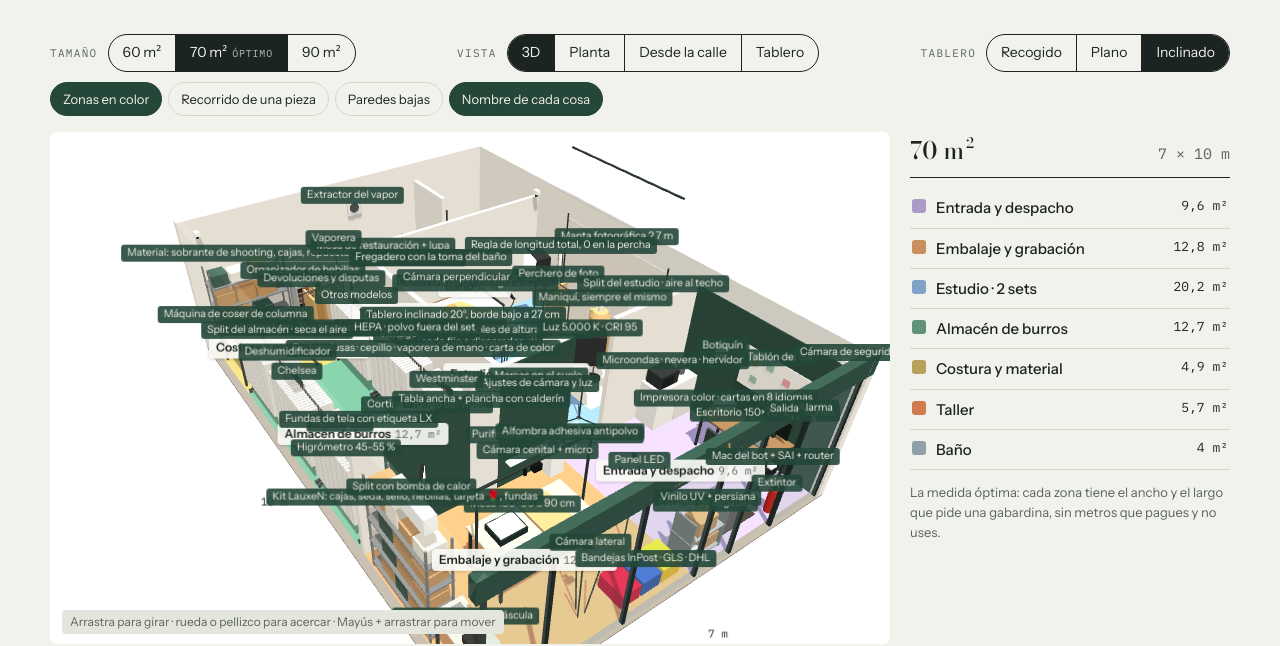
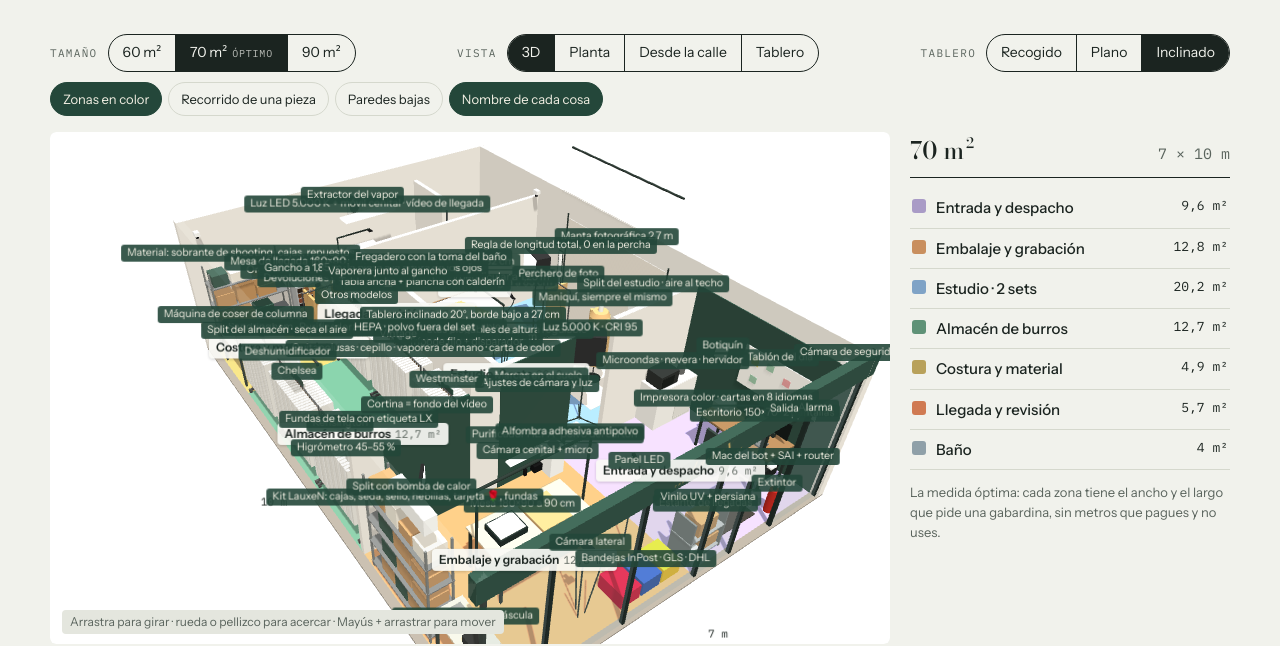
Before and after one commit to Merokkk/local-lauxen, a plain HTML site: page index.html in a window 1280 px wide. Shown: the part 186-832 px from the top of the page. Drawn offline with nearby package versions, Linux system fonts and the light colour scheme.

Commit message:
Zona de llegada: mesa 160x90, gancho y luz para grabar; plancha fuera del estudio
Co-Authored-By: Claude Opus 5.5 <noreply@anthropic.com>

```diff
--- a/index.html
+++ b/index.html
@@ -227,7 +227,7 @@ footer{font-size:13px; color:var(--muted); border-top:1px solid var(--line); pad
         <div class="row"><span>Burros con margen</span><span id="rWith">6</span></div>
         <div class="row"><span>Peso por burro (1,8 kg por pieza)</span><span id="rKg">36 kg de 100</span></div>
         <div class="row"><span>Pared que ocupan en dos filas</span><span id="rLen">4,8 m</span></div>
-        <p class="muted" style="font-size:13px">Aparte del stock: 1 burro para tintorería y costurera (lo que entra y sale) y 1 perchero individual para el estudio.</p>
+        <p class="muted" style="font-size:13px">Aparte del stock: 1 perchero individual para el estudio. Lo que va a la tintorería o a la costurera sale plegado desde la mesa de llegada, sin burro.</p>
       </div>
     </div>
   </section>
@@ -274,7 +274,7 @@ footer{font-size:13px; color:var(--muted); border-top:1px solid var(--line); pad
         <div class="eyebrow">Lo que no habías dicho</div>
         <h2 style="margin-bottom:12px">Te lo añado</h2>
         <ul class="check">
-          <li><span><b>Burro de tintorería y costurera</b>, separado del stock, para saber qué está fuera.</span></li>
+          <li><span><b>Llegada sin perchero</b>: mesa de 160 × 90 cm donde cabe extendida tu pieza más larga (132 cm), gancho de pared a 1,85 m para verla colgada a la altura de los ojos, y luz LED con el móvil encima para grabar su estado desde que abres el paquete.</span></li>
           <li><span><b>Estante de llegadas y de devoluciones</b>: paquetes sin abrir y piezas en disputa, aparte de lo que está a la venta.</span></li>
           <li><span><b>Perchas de madera iguales</b> de hombro ancho y <b>fundas transpirables</b>, nunca de plástico, con el LX visible.</span></li>
           <li><span><b>Deshumidificador e higrómetro</b>: humedad entre 45 y 55 % para la gabardina y el forro.</span></li>
@@ -311,9 +311,9 @@ const fmt = (n, d=1) => n.toLocaleString('es-ES', {minimumFractionDigits:0, maxi
 const ZI = {
   despacho:{n:'Entrada y despacho', c:'#A99BC6', f:'#A97F55', d:'Escritorio con ordenador e impresora de etiquetas, de cara a la puerta. Rincón con microondas y nevera pequeña.'},
   embalaje:{n:'Embalaje y grabación', c:'#C98F5E', f:'#BDB6AA', d:'Mesa isla de 180 × 90 cm a 90 cm de alto: doblas la gabardina entera sin que cuelgue. Pórtico con cámara cenital a 2 m, cámara lateral, dos paneles LED y estantería con cajas, papel de seda, tarjetas y hebillas. Purificador para el polvo del cartón.'},
-  estudio:{n:'Estudio · 2 sets', c:'#7FA3C6', f:'#D8D6D1', d:'Set 1: manta fotográfica de 2,7 m con maniquí o perchero, cámara a 2,7 m. Set 2: tablero de aglomerado de 2,2 × 1,7 m anclado a la pared con la manta encima. Se recoge hacia arriba y se baja plano o inclinado 20°, con la cámara perpendicular a 1,25 m y dos luces LED con pinza en los lados. Cerrado para que la luz no cambie. Purificador de aire para que no caiga polvo en la manta, alfombra adhesiva en la puerta y tabla de planchar con plancha de calderín para dejar la pieza impecable justo antes de la foto.'},
+  estudio:{n:'Estudio · 2 sets', c:'#7FA3C6', f:'#D8D6D1', d:'Set 1: manta fotográfica de 2,7 m con maniquí o perchero, cámara a 2,7 m. Set 2: tablero de aglomerado de 2,2 × 1,7 m anclado a la pared con la manta encima. Se recoge hacia arriba y se baja plano o inclinado 20°, con la cámara perpendicular a 1,25 m y dos luces LED con pinza en los lados. Cerrado para que la luz no cambie. Purificador de aire para que no caiga polvo en la manta y alfombra adhesiva en la puerta. Sin plancha ni nada que estorbe al hacer las fotos.'},
   almacen:{n:'Almacén de burros', c:'#5F9277', f:'#BDB6AA', d:'Burros en dos filas con pasillo de más de 1 m y un cartel por modelo. Cada funda lleva su LX. Cortina antipolvo verde, que es también el fondo del vídeo de embalaje. Deshumidificador e higrómetro, y un split de climatización que en verano también seca el aire.'},
-  taller:{n:'Taller', c:'#D07A52', f:'#BDB6AA', d:'Abres el paquete, autenticas y vaporizas en la mesa de restauración con lámpara de lupa. Burro de tintorería y costurera para lo que entra y sale. Fregadero pequeño (agua para la vaporera y para lavarte las manos) y extractor que saca el vapor antes de que llegue al almacén.'},
+  taller:{n:'Llegada y revisión', c:'#D07A52', f:'#BDB6AA', d:'Fase 1: abres el paquete y extiendes la pieza en la mesa de 160 × 90 cm, donde cabe entera tu pieza más larga (132 cm), o la cuelgas del gancho de pared a 1,85 m para verla a la altura de los ojos. Luz LED de 5.000 K y el móvil encima para grabar desde el primer momento el estado del tejido y las manchas. Luego se pliega para la tintorería o la costurera, sin burro. Aquí también se plancha, con la tabla ancha y la plancha de calderín, para dejar libre el estudio. Fregadero pequeño (agua para la vaporera y para lavarte las manos) y extractor que saca el vapor antes de que llegue al almacén.'},
   costura:{n:'Costura y material', c:'#B8A15A', f:'#BDB6AA', d:'Mesa para la máquina de coser de columna con su lámpara, organizador de hebillas por color y tamaño, estantes de material (sobrante de shooting, cajas, repuestos) y burro de devoluciones y disputas.'},
   bano:{n:'Baño', c:'#8FA0A8', f:'#CBD3D6', d:'Inodoro y lavabo. Si ya existe en el local, te ahorras la obra más cara.'},
   showroom:{n:'Showroom y despacho', c:'#C9A15E', f:'#A97F55', d:'Recibes al cliente con cita. Sillones, burro expositor y tu escritorio. Vidrio hacia el embalaje: el cliente ve cómo se prepara su pieza.'},
@@ -324,7 +324,7 @@ const ZI = {
 
 /* ---------- Variantes (medidas en metros, x = ancho de fachada, z = fondo) ---------- */
 const V = {
- 60:{W:6, D:10, door:[1.0,2.0], burrosStock:6, burrosTotal:7, clients:'No', probadores:0, camDist:'2,3 m',
+ 60:{W:6, D:10, door:[1.0,2.0], burrosStock:6, burrosTotal:6, clients:'No', probadores:0, camDist:'2,3 m',
   foot:'Todo cabe, pero justo: cámara a 2,3 m de la manta y 75 cm alrededor de la mesa de embalaje. El nombre de cada cosa sale en el de 70 m².',
   zones:[['despacho',0,0,2.6,2.8],['embalaje',2.6,0,6,2.8],['estudio',0,2.8,3.8,7.2],['almacen',3.8,2.8,6,8.6],['taller',0,7.2,3.8,10],['bano',3.8,8.6,6,10]],
   parts:[[0,2.8,1.6,2.8],[2.5,2.8,3.8,2.8],[3.8,2.8,4.4,2.8],[5.45,2.8,6,2.8],[3.8,2.8,3.8,7.2],[0,7.2,3.8,7.2],[3.8,8.6,6,8.6],[3.8,9.6,3.8,10]],
@@ -338,14 +338,15 @@ const V = {
    ['burro',5.7,3.65,'z',1.5,'bag',20],['burro',5.7,5.25,'z',1.5,'bag',20],['burro',5.7,6.85,'z',1.5,'bag',20],
    ['burro',4.15,3.65,'z',1.5,'bag',20],['burro',4.15,5.25,'z',1.5,'bag',20],['burro',4.15,6.85,'z',1.5,'bag',20],
    ['shelf',5.77,8.1,0.9,-PI/2],['dehum',4.9,8.35],
-   ['ironing',3.55,3.6,PI/2],['purifier',3.55,6.95],['purifier',2.9,2.5],
+   ['purifier',3.55,6.95],['purifier',2.9,2.5],
    ['split',5.9,1.45,-PI/2],['split',5.9,5.25,-PI/2],['split',0.8,2.96,0],['utilsink',3.55,9.78,-PI/2],['extractor',1.5,9.97],
-   ['burro',1.3,7.55,'x',1.5,'mix',8],['work',1.5,9.6,1.6,0.7,PI],['steamer',2.65,9.7],['sewing',0.3,8.55,PI/2],
+   ['rtable',1.6,9.5,0],['wallbox',1.6,2.35,9.5,1.2,0.04,0.3,'#FFFDF5',1],['wallhook',3.4,7.25,0],['wallbox',3.4,2.35,7.6,0.6,0.04,0.3,'#FFFDF5',1],
+   ['ironing',2.1,7.5,0],['steamer',3.0,7.6],['sewing',0.3,8.55,PI/2],
    ['toilet',5.65,9.5,-PI/2],['sink',4.85,9.8,PI]
   ],
   route:[[1.5,0.45,1],[2.9,2.3],[4.9,2.45],[4.9,7.95],[2.9,8.4,2],[4.9,7.95],[4.9,2.45],[2.05,2.45],[2.05,3.3],[2.0,4.7,3],[2.05,3.3],[2.05,2.45],[4.9,2.45],[4.9,5.2,4],[4.9,2.45],[4.0,2.3,5],[2.9,2.3],[1.5,0.45,6]]
  },
- 70:{W:7, D:10, door:[1.2,2.2], burrosStock:6, burrosTotal:7, clients:'No', probadores:0, camDist:'2,7 m',
+ 70:{W:7, D:10, door:[1.2,2.2], burrosStock:6, burrosTotal:6, clients:'No', probadores:0, camDist:'2,7 m',
   foot:'La medida óptima: cada zona tiene el ancho y el largo que pide una gabardina, sin metros que pagues y no uses.',
   zones:[['despacho',0,0,3.0,3.2],['embalaje',3.0,0,7,3.2],['estudio',0,3.2,4.4,7.8],['almacen',4.4,3.2,7,8.1],['costura',4.4,8.1,7,10],['taller',1.8,7.8,4.4,10],['bano',0,7.8,1.8,10]],
   parts:[[0,3.2,2.0,3.2],[2.9,3.2,4.4,3.2],[4.4,3.2,4.95,3.2],[6.5,3.2,7,3.2],[4.4,3.2,4.4,7.8],[0,7.8,4.4,7.8],[1.8,8.8,1.8,10]],
@@ -361,13 +362,14 @@ const V = {
    ['board',2.55,7.8,2.2,1.7],['softbox',2.0,3.75,0.95,5.0],['softbox',0.9,6.6,2.55,7.0],
    ['tape',0.95,4.55],['tape',0.95,5.85],['tape',3.7,5.15],['tape',2.55,5.55],['ruler',0.02,6.85,PI/2],
    ['wallbox',3.55,1.3,3.27,0.3,0.42,0.01,'#FFFFFF'],['prepcart',4.05,6.1],
-   ['ironing',4.12,4.05,PI/2],['purifier',4.1,7.45],['purifier',3.35,2.95],['mat',2.5,3.45,0.8,0.5],
+   ['purifier',4.1,7.45],['purifier',3.35,2.95],['mat',2.5,3.45,0.8,0.5],
    ['split',6.9,1.6,-PI/2],['split',6.9,5.75,-PI/2],['split',1.0,3.36,0],['utilsink',2.05,9.01,PI/2],['extractor',3.4,9.97],
    ['burro',6.7,4.15,'z',1.5,'bag',20,true],['burro',6.7,5.75,'z',1.5,'bag',20,true],['burro',6.7,7.35,'z',1.5,'bag',20,true],
    ['burro',4.75,4.15,'z',1.5,'bag',20,true],['burro',4.75,5.75,'z',1.5,'bag',20,true],['burro',4.75,7.35,'z',1.5,'bag',20,true],
    ['dehum',6.1,7.95],['wallbox',6.98,1.9,3.35,0.02,0.12,0.08,'#DADAD5'],
    ['sewing',6.7,8.9,-PI/2],['organizer',4.85,9.78,PI],['shelf',6.1,9.77,1.6,PI],['burro',5.0,8.4,'x',0.9,'mix',4],
-   ['burro',3.1,8.15,'x',1.5,'mix',8],['work',2.95,9.6,1.6,0.7,PI],['steamer',4.1,9.65],
+   ['rtable',3.3,9.5,0],['wallbox',3.3,2.35,9.5,1.2,0.04,0.3,'#FFFDF5',1],['wallhook',4.1,7.85,0],['wallbox',4.1,2.35,8.2,0.6,0.04,0.3,'#FFFDF5',1],
+   ['ironing',2.85,8.1,0],['steamer',3.68,8.05],
    ['toilet',0.35,9.45,PI/2],['sink',1.2,9.8,PI]
   ],
   tags:[
@@ -383,15 +385,16 @@ const V = {
    [6.7,1.9,4.15,'Kensington'],[6.7,1.9,5.75,'Chelsea'],[6.7,1.9,7.35,'Sandringham'],[4.75,1.9,4.15,'Westminster'],[4.75,1.9,5.75,'Vintage'],[4.75,1.9,7.35,'Otros modelos'],
    [5.7,2.45,3.2,'Cortina = fondo del vídeo'],[6.1,0.75,7.95,'Deshumidificador'],[6.98,2.15,3.35,'Higrómetro 45–55 %'],[5.7,0.35,5.75,'Fundas de tela con etiqueta LX'],
    [6.7,1.35,8.9,'Máquina de coser de columna'],[4.85,1.35,9.78,'Organizador de hebillas'],[6.1,2.15,9.77,'Material: sobrante de shooting, cajas, repuestos'],[5.0,1.85,8.4,'Devoluciones y disputas'],
-   [3.1,1.85,8.15,'Tintorería y costurera'],[2.95,1.45,9.6,'Mesa de restauración + lupa'],[4.1,1.95,9.65,'Vaporera'],[3.5,2.2,-0.25,'Vinilo UV + persiana'],
+   [3.3,1.2,9.5,'Mesa de llegada 160×90 · cabe extendida tu pieza de 132 cm'],[3.3,2.6,9.5,'Luz LED 5.000 K + móvil cenital · vídeo de llegada'],
+   [4.1,2.05,7.85,'Gancho a 1,85 m · la pieza a la altura de los ojos'],[2.85,1.2,8.1,'Tabla ancha + plancha con calderín'],[3.68,1.75,8.05,'Vaporera junto al gancho'],[3.5,2.2,-0.25,'Vinilo UV + persiana'],
    [4.1,0.85,7.45,'Purificador HEPA · polvo fuera del set'],[3.35,0.85,2.95,'Purificador HEPA · polvo del cartón'],
-   [4.12,1.25,4.05,'Tabla ancha + plancha con calderín'],[2.5,0.12,3.45,'Alfombra adhesiva antipolvo'],
+   [2.5,0.12,3.45,'Alfombra adhesiva antipolvo'],
    [6.9,2.8,1.6,'Split con bomba de calor'],[6.9,2.8,5.75,'Split del almacén · seca el aire'],[1.0,2.85,3.36,'Split del estudio · aire al techo'],
    [2.05,1.15,9.01,'Fregadero con la toma del baño'],[3.4,2.65,9.97,'Extractor del vapor']
   ],
   route:[[1.7,0.5,1],[3.4,2.6],[5.7,2.75],[5.7,8.95],[3.2,9.0,2],[5.7,8.95],[5.7,2.75],[2.45,2.75],[2.45,3.6],[2.4,5.0,3],[2.45,3.6],[2.45,2.75],[5.7,2.75],[5.7,5.8,4],[5.7,2.75],[4.9,2.5,5],[3.4,2.6],[1.7,0.5,6]]
  },
- 90:{W:9, D:10, door:[2.6,3.8], burrosStock:8, burrosTotal:10, clients:'Sí, con cita', probadores:1, camDist:'2,9 m',
+ 90:{W:9, D:10, door:[2.6,3.8], burrosStock:8, burrosTotal:9, clients:'Sí, con cita', probadores:1, camDist:'2,9 m',
   foot:'Añade la parte de clientes y un trastero. El stock sube a 160 piezas. El nombre de cada cosa sale en el de 70 m².',
   zones:[['escaparate',0,0,1.2,1.8],['probador',0,1.8,1.2,3.6],['showroom',1.2,0,5.4,3.6],['embalaje',5.4,0,9,3.6],['estudio',0,3.6,4.6,8.2],['taller',4.6,3.6,6.4,10],['almacen',6.4,3.6,9,10],['bano',0,8.2,2.0,10],['material',2.0,8.2,4.6,10]],
   parts:[[0,1.8,1.2,1.8],[0,3.6,2.6,3.6],[3.5,3.6,4.6,3.6],[4.6,3.6,5.4,3.6],[4.6,3.6,4.6,8.2],[0,8.2,4.6,8.2],[2.0,8.2,2.0,8.4],[2.0,9.2,2.0,10],[6.4,3.6,7.0,3.6],[8.45,3.6,9,3.6]],
@@ -405,18 +408,19 @@ const V = {
    ['packisle',6.9,1.6,1.8,0.9],['tripod',6.9,0.4,6.9,1.6],['led',5.85,0.55,6.9,1.6],['led',8.0,0.45,6.9,1.6],['shelf',8.77,1.8,2.8,-PI/2],
    ['backdrop',0.06,5.55,PI/2,2.7],['manq',0.95,5.0,PI/2,'#C9A46E',0],['burro',0.95,6.2,'z',0.8,'coat',1],['tripod',3.9,5.55,0.95,5.55],
    ['board',2.85,8.2,2.2,1.7],['softbox',2.1,4.15,0.95,5.3],['softbox',1.2,7.0,2.85,7.4],
-   ['work',4.95,5.2,1.8,0.7,PI/2],['steamer',5.0,6.6],['sewing',4.88,7.6,PI/2],['burro',6.1,8.1,'z',1.5,'mix',8],
+   ['rtable',5.1,5.2,PI/2],['wallbox',5.1,2.35,5.2,0.3,0.04,1.2,'#FFFDF5',1],['wallhook',4.65,3.95,PI/2],['wallbox',5.0,2.35,3.95,0.3,0.04,0.6,'#FFFDF5',1],
+   ['steamer',5.0,6.6],['sewing',4.88,7.6,PI/2],['ironing',6.1,8.1,PI/2],
    ['burro',8.7,4.4,'z',1.5,'bag',20],['burro',8.7,6.0,'z',1.5,'bag',20],['burro',8.7,7.6,'z',1.5,'bag',20],['burro',8.7,9.2,'z',1.5,'bag',20],
    ['burro',6.75,4.4,'z',1.5,'bag',20],['burro',6.75,6.0,'z',1.5,'bag',20],['burro',6.75,7.6,'z',1.5,'bag',20],['burro',6.75,9.2,'z',1.5,'bag',20],
    ['shelf',3.3,9.77,2.4,PI],['office',2.6,8.48,0],['dehum',4.3,8.5],
-   ['ironing',4.35,4.4,PI/2],['purifier',4.35,7.9],['purifier',8.72,3.38],['mat',3.05,3.85,0.8,0.5],
+   ['purifier',4.35,7.9],['purifier',8.72,3.38],['mat',3.05,3.85,0.8,0.5],
    ['split',8.9,1.8,-PI/2],['split',8.9,6.8,-PI/2],['split',1.3,3.76,0],['utilsink',4.85,9.75,PI],['extractor',5.6,9.97],
    ['toilet',0.35,9.5,PI/2],['sink',1.35,9.8,PI]
   ],
   route:[[3.2,0.45,1],[5.1,2.7],[5.9,3.2],[5.6,8.8],[5.3,7.0,2],[5.6,8.8],[5.9,3.2],[3.05,3.2],[3.05,4.0],[2.4,5.6,3],[3.05,4.0],[3.05,3.2],[5.9,3.2],[7.7,3.4],[7.7,6.5,4],[7.7,3.4],[6.9,2.6,5],[5.1,2.7],[3.2,0.45,6]]
  }
 };
-const STEPS = ['Llega el paquete','Taller: revisar y vapor','Estudio: fotos','Almacén: en funda','Embalaje grabado','Sale el envío'];
+const STEPS = ['Llega el paquete','Llegada: revisar y grabar','Estudio: fotos','Almacén: en funda','Embalaje grabado','Sale el envío'];
 const ORDER = [60,70,90];
 
 /* ---------- Escena ---------- */
@@ -641,6 +645,27 @@ const B = {
     box(g,0.45,0.85,0.4, 0,0,0,'#E8E8E4',{r:.6});
     box(g,0.45,0.04,0.4, 0,0.85,0,'#B9BFC2',{m:.6,r:.3});
     cyl(g,0.012,0.012,0.24, 0,0.89,-0.15,METAL,{m:.7},8);
+  },
+  rtable(x,z,rot){
+    // mesa de llegada 160 × 90: la pieza más larga (132 cm) extendida, con móvil cenital y lupa
+    const g = grp(x,z,rot);
+    box(g,1.6,0.04,0.9, 0,0.88,0,'#EDE7DA',{r:.6});
+    [[-1,-1],[1,-1],[-1,1],[1,1]].forEach(([a,b])=>box(g,0.04,0.88,0.04, a*0.75,0,b*0.4,DARK));
+    box(g,1.5,0.02,0.8, 0,0.25,0,'#8E9190');
+    box(g,1.32,0.012,0.6, 0,0.92,0,'#C9A46E',{r:.9});
+    cyl(g,0.015,0.015,1.1, 0.78,0.92,0,DARK,{},8);
+    box(g,0.8,0.025,0.025, 0.39,2.0,0,DARK);
+    box(g,0.08,0.012,0.16, 0,1.975,0,'#111');
+    const ring = new THREE.Mesh(new THREE.TorusGeometry(0.09,0.015,8,20), M('#DADAD5'));
+    ring.position.set(-0.65,1.35,-0.3); ring.rotation.x = PI/2.6; g.add(ring);
+    cyl(g,0.012,0.012,0.45, -0.72,0.92,-0.38,DARK,{},8);
+  },
+  wallhook(x,z,rot){
+    // gancho de pared a 1,85 m: la pieza colgada a la altura de los ojos
+    const g = grp(x,z,rot);
+    box(g,0.03,0.03,0.12, 0,1.83,0.06,METAL,{m:.7});
+    box(g,0.45,0.03,0.03, 0,1.76,0.12,OAK);
+    box(g,0.5,1.28,0.08, 0,0.48,0.14,'#C9A46E',{r:.9});
   },
   extractor(x,z){ box(model,0.32,0.32,0.04,x,2.2,z,'#E2E2DE'); cyl(model,0.11,0.11,0.012,x,2.36,z-0.026,'#4A4F4C',{},20).rotation.x = PI/2; },
   board(x,z,w,d){
@@ -1032,7 +1057,7 @@ function renderTable(){
   const rows = [
     ['Medidas', v=>fmt(v.W)+' × '+fmt(v.D)+' m'],
     ['Gabardinas en el almacén', v=>fmt(v.burrosStock*pb,0)],
-    ['Burros en total (stock + tintorería + expositor)', v=>v.burrosTotal],
+    ['Burros en total (stock + expositor)', v=>v.burrosTotal],
     ['Burros que te faltan', v=>Math.max(0, v.burrosTotal-have)],
     ['Estudio', v=>fmt(zoneArea(v,'estudio'))+' m² · cámara a '+v.camDist],
     ['Embalaje y grabación', v=>fmt(zoneArea(v,'embalaje'))+' m²'],
@@ -1082,10 +1107,10 @@ toggle('tTags', on=>{ tagsOn = on; dirty = true; });
 
 /* ---------- Equipamiento ---------- */
 const EQ = [
- ['Estudio',['Manta fotográfica de 2,7 m con soporte','Maniquí, siempre el mismo, con hombros a 1,45 m o más','Perchero de foto con barra a 1,60 m o más y percha de madera','Tablero de aglomerado de 19 mm, 2,2 × 1,7 m, con bastidor de listones','Bisagra de piano de 2,2 m y listón anclado a la pared','Pinzas o imanes para la manta','2 softbox de 5.000–5.600 K, CRI 95 o más','2 trípodes fijos','Disparador remoto','Cinta para las marcas del suelo','Regla de longitud total en la pared','Carta de color','Hoja de ajustes de cámara y luz','Carro: quitapelusas, cepillo y vaporera de mano','2 patas telescópicas plegables de 40 a 80 cm','2 cerrojos para dejar el tablero recogido','Brazo horizontal para el trípode del tablero','2 luces LED con pinza y brazo flexible, 5.000–5.600 K, CRI 95 o más','Tabla de planchar ancha con brazo para mangas','Plancha con calderín (generador de vapor) y paño de planchar','Purificador de aire HEPA H13, 250–300 m³/h o más','Alfombra adhesiva antipolvo para la puerta']],
+ ['Estudio',['Manta fotográfica de 2,7 m con soporte','Maniquí, siempre el mismo, con hombros a 1,45 m o más','Perchero de foto con barra a 1,60 m o más y percha de madera','Tablero de aglomerado de 19 mm, 2,2 × 1,7 m, con bastidor de listones','Bisagra de piano de 2,2 m y listón anclado a la pared','Pinzas o imanes para la manta','2 softbox de 5.000–5.600 K, CRI 95 o más','2 trípodes fijos','Disparador remoto','Cinta para las marcas del suelo','Regla de longitud total en la pared','Carta de color','Hoja de ajustes de cámara y luz','Carro: quitapelusas, cepillo y vaporera de mano','2 patas telescópicas plegables de 40 a 80 cm','2 cerrojos para dejar el tablero recogido','Brazo horizontal para el trípode del tablero','2 luces LED con pinza y brazo flexible, 5.000–5.600 K, CRI 95 o más','Purificador de aire HEPA H13, 250–300 m³/h o más','Alfombra adhesiva antipolvo para la puerta']],
  ['Embalaje y grabación',['Mesa de 180 × 90 cm a 90 cm de alto','Pórtico o brazo cenital con soporte','Cámara lateral en trípode','2 paneles LED','Micro pequeño','Cajas de unos 50 × 40 × 12 cm','Papel de seda','Pegatina o sello de cierre','Juego de hebillas de recambio en bolsita','Tarjeta «El equipo de LauxeN 🌹»','Fundas de tela','Impresora térmica de etiquetas','Báscula','Cinta, cúter y film','Bandejas InPost, GLS y DHL','Purificador de aire HEPA H13']],
  ['Almacén',['Burros de stock (ver calculador)','Cartel por modelo en cada burro','Unas 150 perchas de madera iguales','Fundas transpirables con etiqueta LX','Etiquetadora','Cortina antipolvo verde','Deshumidificador','Higrómetro']],
- ['Costura y taller',['Mesa para la máquina de coser de columna','Lámpara para la máquina','Organizador de hebillas por color y tamaño (aprobado)','Estantes de material','Burro de devoluciones y disputas','Mesa de restauración con lámpara de lupa','Vaporera','Burro de tintorería y costurera','Repuestos: botones y cinturones']],
+ ['Costura y llegada',['Mesa para la máquina de coser de columna','Lámpara para la máquina','Organizador de hebillas por color y tamaño (aprobado)','Estantes de material','Burro de devoluciones y disputas','Mesa de llegada de 160 × 90 cm con lámpara de lupa','Vaporera','Gancho de pared a 1,85 m para revisar la pieza colgada','Repuestos: botones y cinturones','Panel LED de 5.000 K y CRI 95 sobre la mesa y el gancho','Brazo cenital para el móvil (vídeo de llegada)','Tabla de planchar ancha con brazo para mangas','Plancha con calderín (generador de vapor) y paño de planchar']],
  ['Despacho',['Escritorio de 150 × 70 cm','Silla buena','Segunda pantalla','Impresora a color para las cartas','Tablón del día','Estante de llegadas','Microondas, nevera pequeña y hervidor','Fibra y router','SAI para el Mac del bot']],
  ['Seguridad',['Alarma','Cámaras de seguridad','Persiana','Vinilo con filtro UV','Extintor','Botiquín','Señal de salida','Seguro del stock']],
  ['Instalaciones',['Climatización con bomba de calor: 3 splits (entrada, almacén y estudio)','Sitio y permiso para la unidad exterior','Fregadero pequeño junto al baño','Extractor de vapor en el taller','Agua destilada para la vaporera y la plancha']]
```
